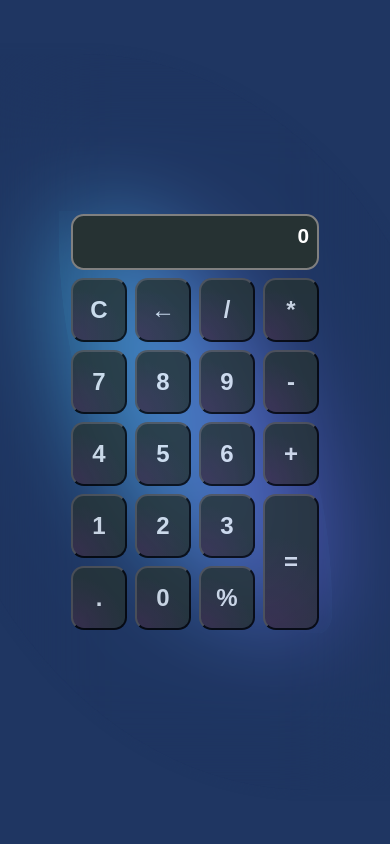
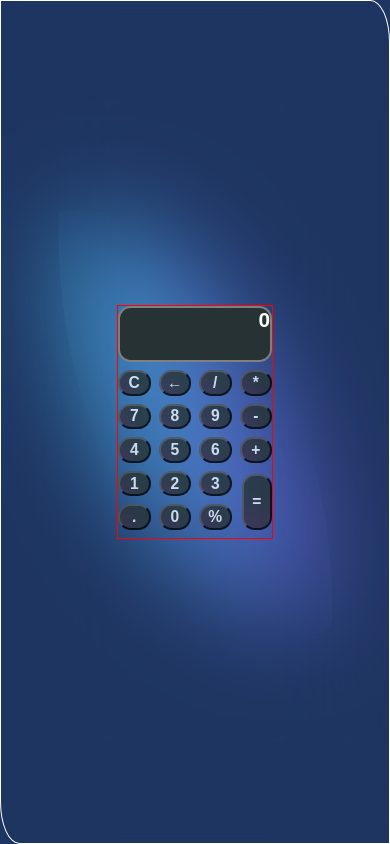
Before and after one commit to Sande-Ricardo/calculator-1.0, an Angular app: page / in a window 390 px wide. Built offline with nearby package versions, Linux system fonts and the light colour scheme.

Commit message:
v 1.0.2 responsive design added

```diff
--- a/src/app/app.component.scss
+++ b/src/app/app.component.scss
@@ -24,13 +24,28 @@
 }
 
 .basic{
+    display: flex;
+    align-items: center;
+    justify-content: center;
     background-color: rgba(31, 54, 98, 0.2); /* Color de fondo con transparencia */
     box-shadow: 0 0 10px rgba(31, 54, 98, 0.8); /* Sombra con transparencia */
     backdrop-filter: blur(50px);
     padding: 10rem 10rem;
     border-radius: 0 70% 5% 70%;
 
+    border: white 1px solid;
+
 
     position: absolute;
 
 }
+
+@media (max-width: 768px){
+    .basic{
+        // position: relative;
+        width: 100vw;
+        height: 100vh;
+        border-radius: 0 5%;
+        padding: 28%;
+    }
+}
--- a/src/app/basic/basic.component.scss
+++ b/src/app/basic/basic.component.scss
@@ -5,14 +5,18 @@
 
 .container1{
     max-width: 20rem;
-    // position: relative;
+    position: relative;
+    border: red solid 1px;
+    display: flex;
+    flex-direction: column;
+    gap: .5rem;
 }
 
 .expression{
     width: 100%;
     height: 3.5rem;
-    padding: .5rem .5rem 0 0;
-    margin-bottom: .5rem;
+    // padding: .5rem .5rem 0 0;
+    // margin-bottom: .5rem;
     border-radius: .8rem;
     border: 2px solid gray;
     background-color: var(--fifth);
@@ -25,8 +29,9 @@
 }
 
 .buttons{
-    // position: absolute;
+    position: absolute;
     width: 100%;
+    height: calc(100% - 4.5rem);
     display: grid;
     grid-template-columns: repeat(4, 1fr);
     gap: .5rem;
@@ -34,6 +39,7 @@
     position: relative;
 }
 .btn{
+    position: relative;
     width: 3.5rem;
     height: 4rem;
     border-radius: .8rem;
@@ -48,6 +54,7 @@
     color: aliceblue;
     font-weight: 700;
     font-size: 1.5rem;
+    // font-size: 50%;
     opacity: .8;
     transition: .1s
 }
@@ -74,3 +81,24 @@
     bottom: 0;
     right: 0;
 }
+
+@media (max-width: 768px){
+    .container1{
+        width: 40vw;
+        height: 60vw;
+    }
+    .expression{
+        width: 100%;
+    }
+
+    .btn{
+        width: 100%;
+        height: 100%;
+        font-size: 4vw;
+    }
+    .equal{
+        height: calc(40% - .5rem);
+        width: calc(25% - .5rem);
+    }
+
+}
```
